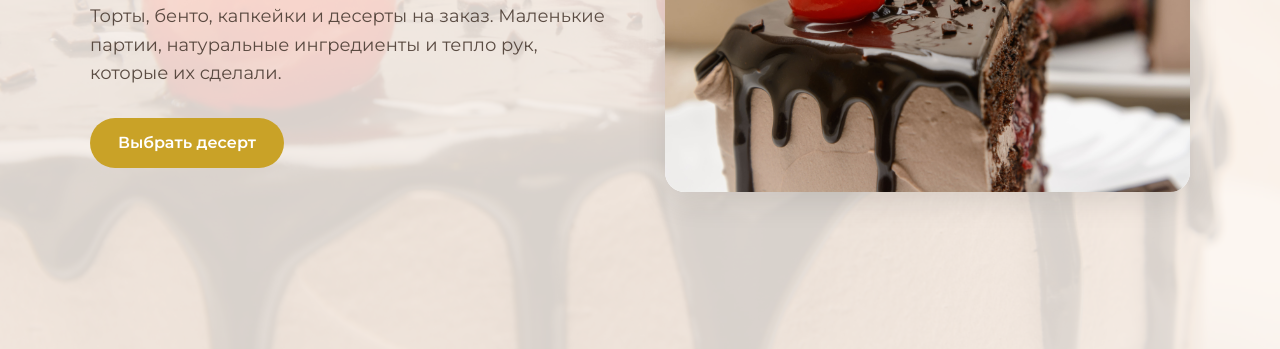
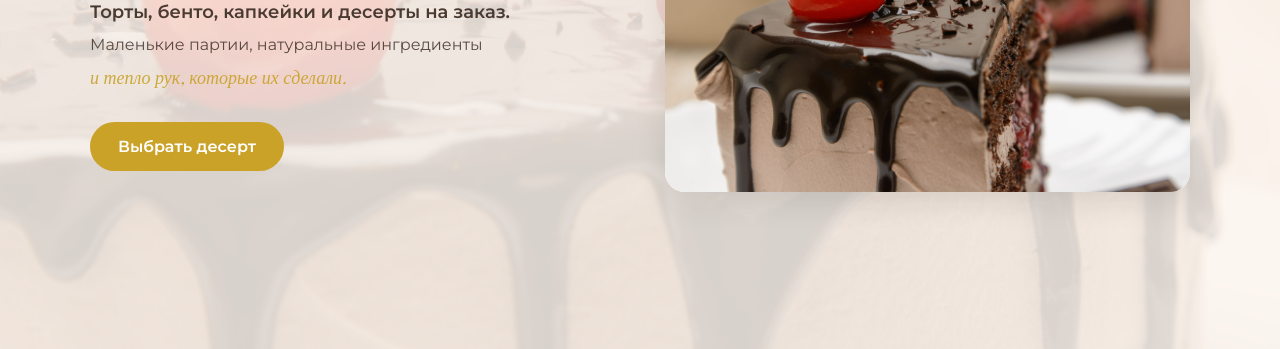
Before and after one commit to zeroadalo-dev/julypie-site, a plain HTML site: page index.html in a window 1280 px wide. Shown: the part 319-668 px from the top of the page. Drawn offline with nearby package versions, Linux system fonts and the light colour scheme; a web font is replaced by a local one.

Commit message:
Update index.html

```diff
--- a/index.html
+++ b/index.html
@@ -68,7 +68,29 @@
         .hero { padding: 80px 0; display: flex; align-items: center; gap: 50px; }
         .hero-text { flex: 1; }
         .hero-text h1 { font-size: 48px; line-height: 1.2; margin-bottom: 20px; }
-        .hero-text p { font-size: 18px; margin-bottom: 30px; opacity: 0.9; }
+               /* Новые стили для подзаголовка в герое */
+        .hero-subtitle {
+            margin-bottom: 30px;
+        }
+        .hero-subtitle p {
+            margin-bottom: 5px; /* Небольшой отступ между строками */
+        }
+        .hero-line-1 {
+            font-size: 18px;
+            font-weight: 600; /* Полужирный */
+            color: var(--text);
+        }
+        .hero-line-2 {
+            font-size: 16px;
+            opacity: 0.9;
+        }
+        .hero-line-3 {
+            font-family: 'Playfair Display', serif;
+            font-style: italic; /* Курсив */
+            font-size: 18px;
+            color: var(--gold); /* Можно сделать золотым для красоты, или оставить основным цветом */
+            opacity: 0.9;
+        }
         .hero-image { flex: 1; border-radius: 20px; overflow: hidden; box-shadow: 0 10px 30px rgba(0,0,0,0.1); max-height: 500px; background-color: var(--white); }
         .hero-image img { width: 100%; height: 100%; display: block; object-fit: cover; }
 
@@ -210,7 +232,11 @@
     <section class="hero container" data-aos="fade-up">
         <div class="hero-text">
             <h1>Печем счастье по домашним рецептам</h1>
-            <p>Торты, бенто, капкейки и десерты на заказ. Маленькие партии, натуральные ингредиенты и тепло рук, которые их сделали.</p>
+                        <div class="hero-subtitle">
+                <p class="hero-line-1">Торты, бенто, капкейки и десерты на заказ.</p>
+                <p class="hero-line-2">Маленькие партии, натуральные ингредиенты</p>
+                <p class="hero-line-3">и тепло рук, которые их сделали.</p>
+            </div>
             <a href="#order" class="btn">Выбрать десерт</a>
         </div>
         <div class="hero-image">
```
